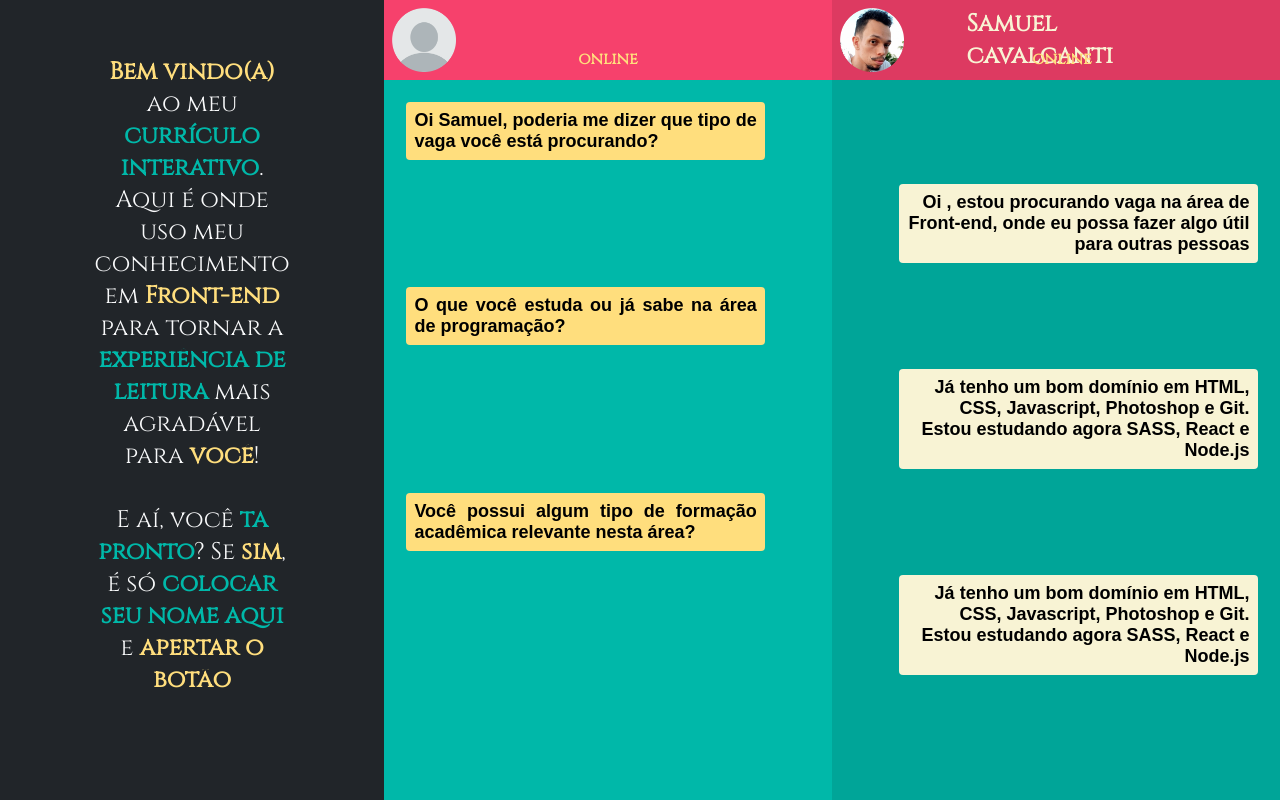
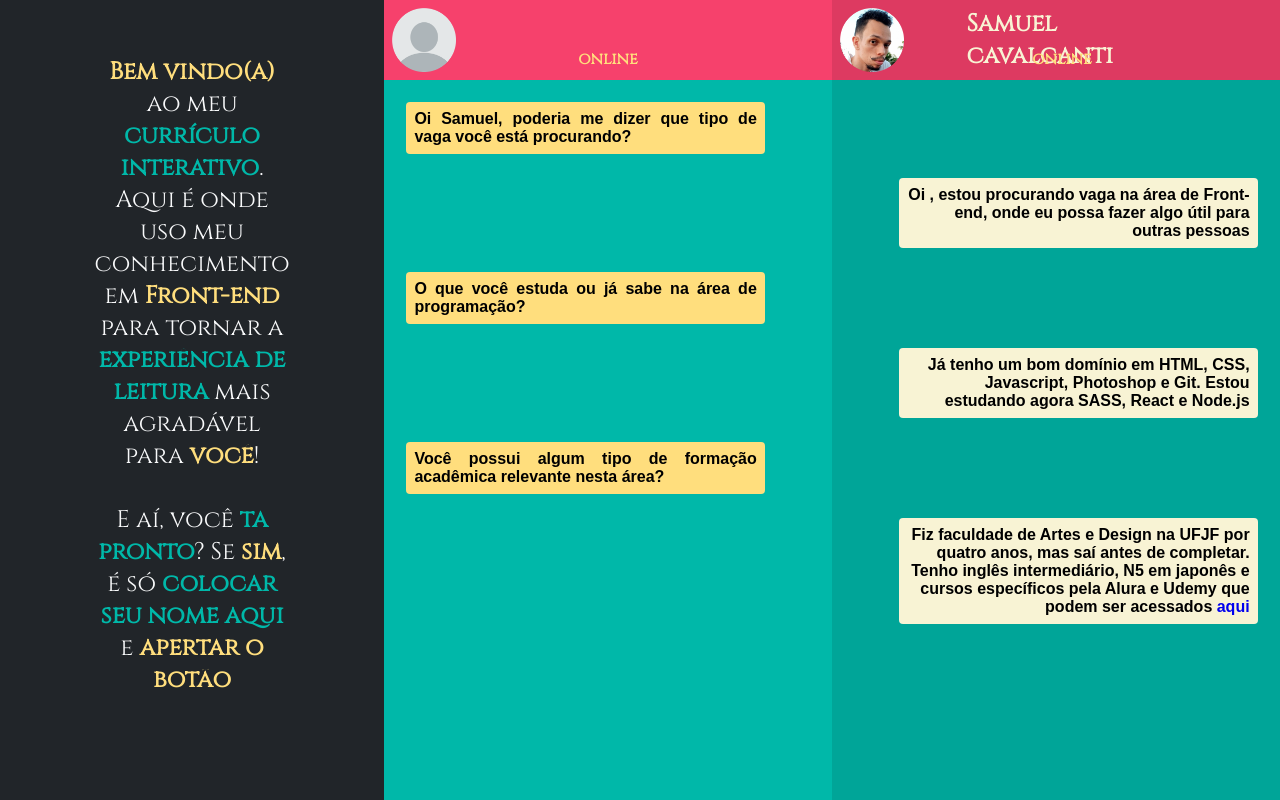
Before and after one commit to minerchan/Curriculo-interativo, a plain HTML site: page index.html in a window 1280 px wide. Both pictures are taken after a click on the button 251 px from the left and 748 px from the top of the page. Drawn offline with Linux system fonts and the light colour scheme; a web font is replaced by a local one.

Commit message:
Letra de fonte maxima definida

```diff
--- a/index.css
+++ b/index.css
@@ -155,7 +155,7 @@ color: #FFDE7D;
   justify-self: start;
   font-family: Arial, Helvetica, sans-serif, Arial, sans-serif;
   font-weight: 600;
-  font-size: 1.8rem;
+  font-size: 1.6rem;
   height: fit-content;
   width: 80%;
   margin-left: 5%;
@@ -172,7 +172,7 @@ color: #FFDE7D;
   justify-self: end;
   font-family: Arial, Helvetica, sans-serif, Arial, sans-serif;
   font-weight: 600;
-  font-size: 1.8rem;
+  font-size: 1.6rem;
   height: fit-content;
   width: 80%;
   margin-right: 5%;
--- a/index.html
+++ b/index.html
@@ -55,7 +55,7 @@
         <div class="chat1" id="balao5">Você possui algum tipo de formação acadêmica relevante nesta área?
         </div>
 
-        <div class="chat2" id="balao6">Já tenho um bom domínio em HTML, CSS, Javascript, Photoshop e Git. Estou estudando agora SASS, React e Node.js</div>
+        <div class="chat2" id="balao6">Fiz faculdade de Artes e Design na UFJF por quatro anos, mas saí antes de completar. Tenho inglês intermediário, N5 em japonês e cursos específicos pela Alura e Udemy que podem ser acessados <a href=#>aqui</a> </div>
       </div>
 
 
--- a/index.js
+++ b/index.js
@@ -1,6 +1,8 @@
+// fazer botao responder ao enter do teclado
 // O nome do chat tem que ser com letra maiúscula no começo também
 // ONLINE TEM QUE VIRAR 3 PONTOS SEMPRE QUE FOR EXECUTAR O PRÓXIMO CHAT DA PESSOA
 // fazer os baloes de chat vir um a um
+
 
 
 // Salvei o botao na constante botao
```
